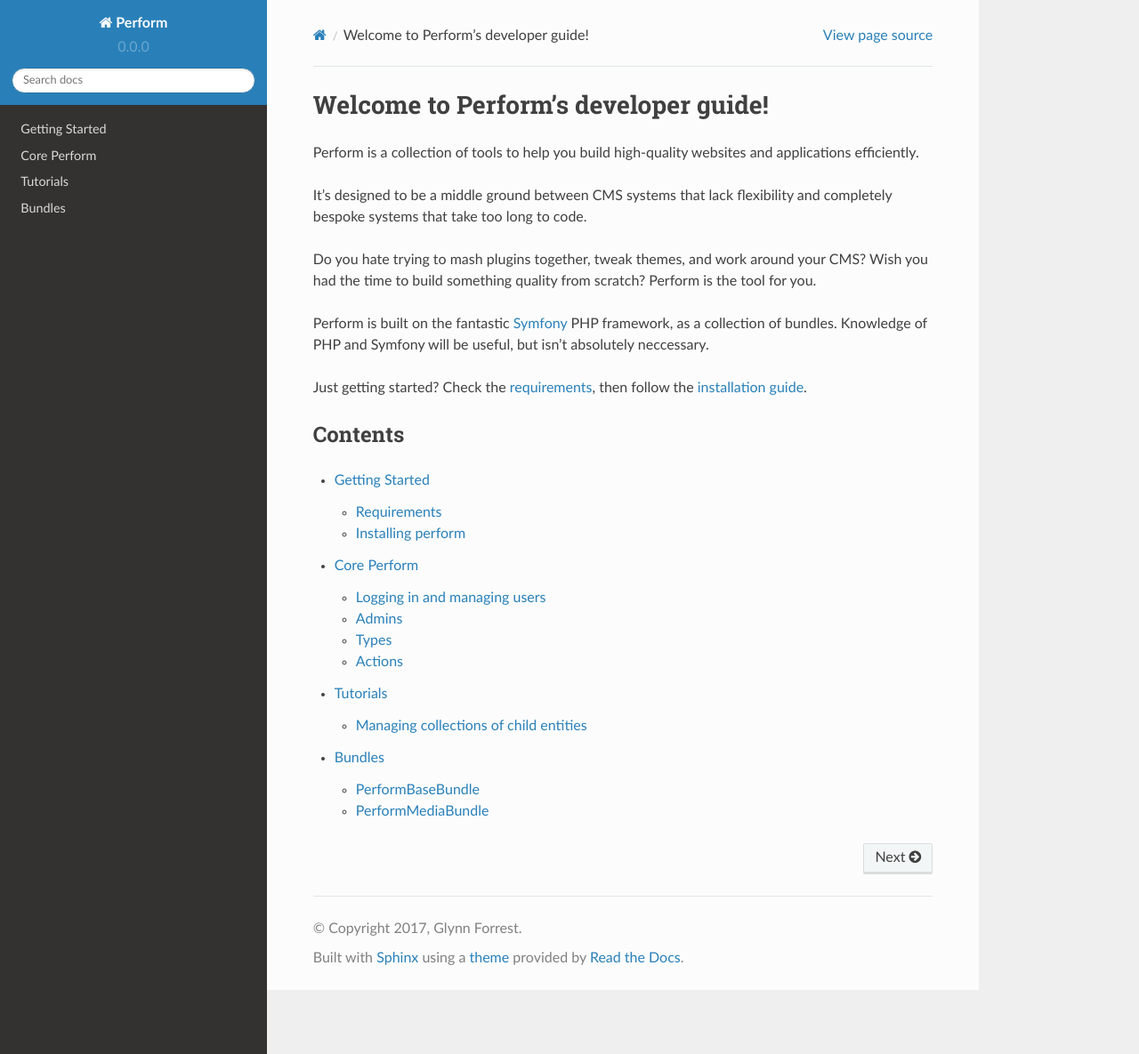
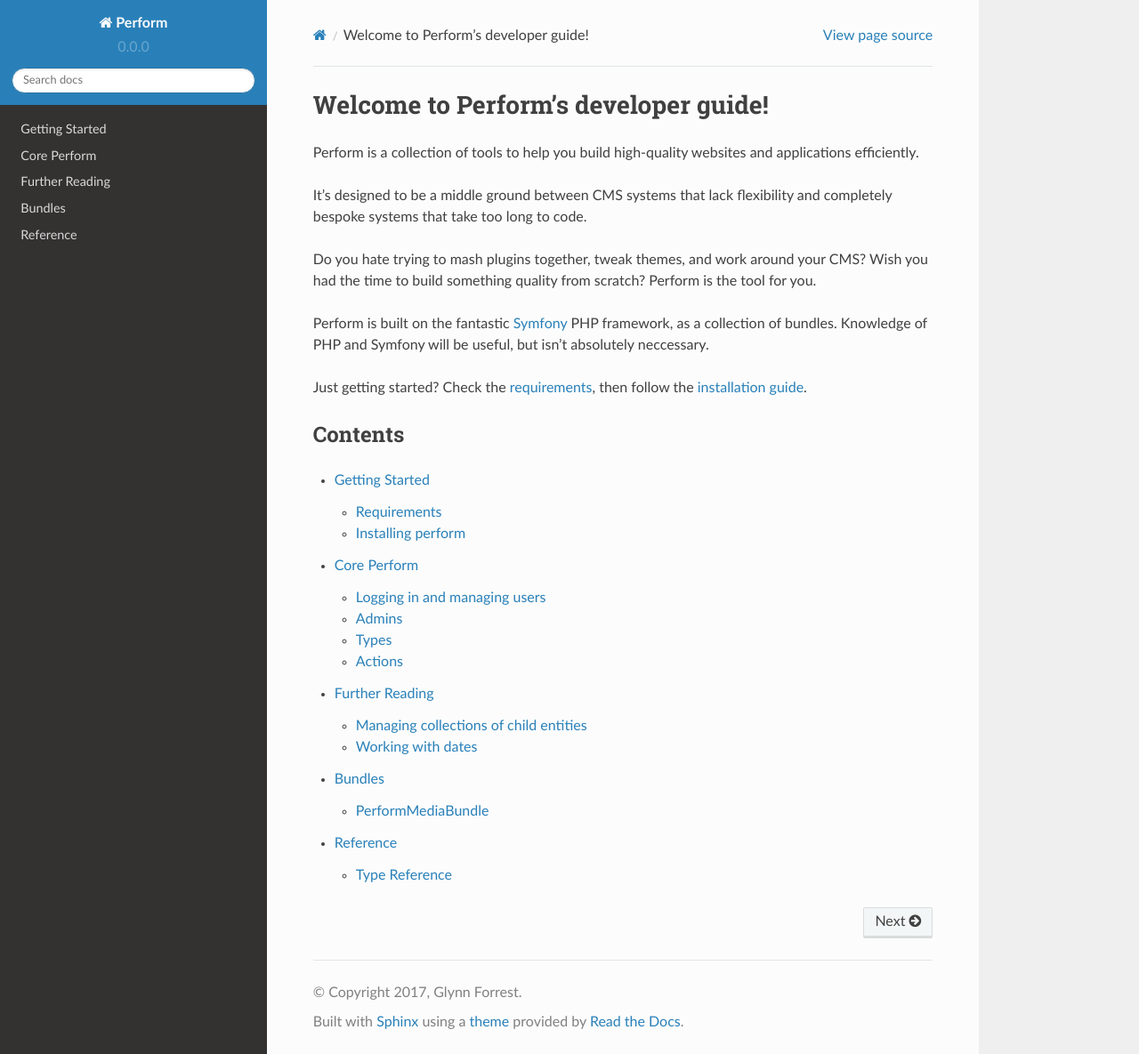
Before and after one commit to useperform/perform, a Sphinx documentation site: the page built from docs/index.rst, in a window 1280 px wide and 1185 px high. Shown: the whole window at 89% size. Built offline with Sphinx 7.4.7 and the Read the Docs theme 2.0.0, drawn with Linux system fonts in a browser that asks for light colours; pages that are not in the unit, such as notebooks, are missing from menus.

Commit message:
docs: big restructure, fix contents across sections

```diff
--- a/docs/bundles/index.rst
+++ b/docs/bundles/index.rst
@@ -3,6 +3,6 @@
 
 .. toctree::
    :maxdepth: 1
+   :glob:
 
-   base/index
-   media/index
+   ./*/index
--- a/docs/bundles/media/index.rst
+++ b/docs/bundles/media/index.rst
@@ -8,5 +8,7 @@
 Many of the other Perform bundles depend on this bundle for their functionality.
 
 .. toctree::
+   :maxdepth: 1
+
    importing
    plugins
--- a/docs/index.rst
+++ b/docs/index.rst
@@ -21,9 +21,9 @@
 
 .. toctree::
    :maxdepth: 2
-   :glob:
 
    start/index
    core/index
-   tutorials/index
+   more/index
    bundles/index
+   reference/index
--- /dev/null
+++ b/docs/more/index.rst
@@ -0,0 +1,8 @@
+Further Reading
+===============
+
+.. toctree::
+   :maxdepth: 2
+
+   ./entity-collections
+   ./working-with-dates
--- /dev/null
+++ b/docs/more/working-with-dates.rst
@@ -0,0 +1,4 @@
+Working with dates
+==================
+
+datetime field vs local datetime field
--- a/docs/tutorials/index.rst
+++ b/docs/reference/index.rst
@@ -1,8 +1,7 @@
-Tutorials
+Reference
 =========
 
 .. toctree::
    :maxdepth: 2
-   :glob:
 
-   ./*
+   types/index
```
Also changed, not shown: docs/bundles/base/index.rst (deleted, +0 -7 lines), docs/more/entity-collections.rst (renamed from docs/tutorials/entity-collections.rst), docs/reference/types/index.rst (renamed from docs/bundles/base/types/index.rst), docs/reference/types/media.rst (renamed from docs/bundles/base/types/media.rst), docs/reference/types/string.rst (renamed from docs/bundles/base/types/string.rst).
